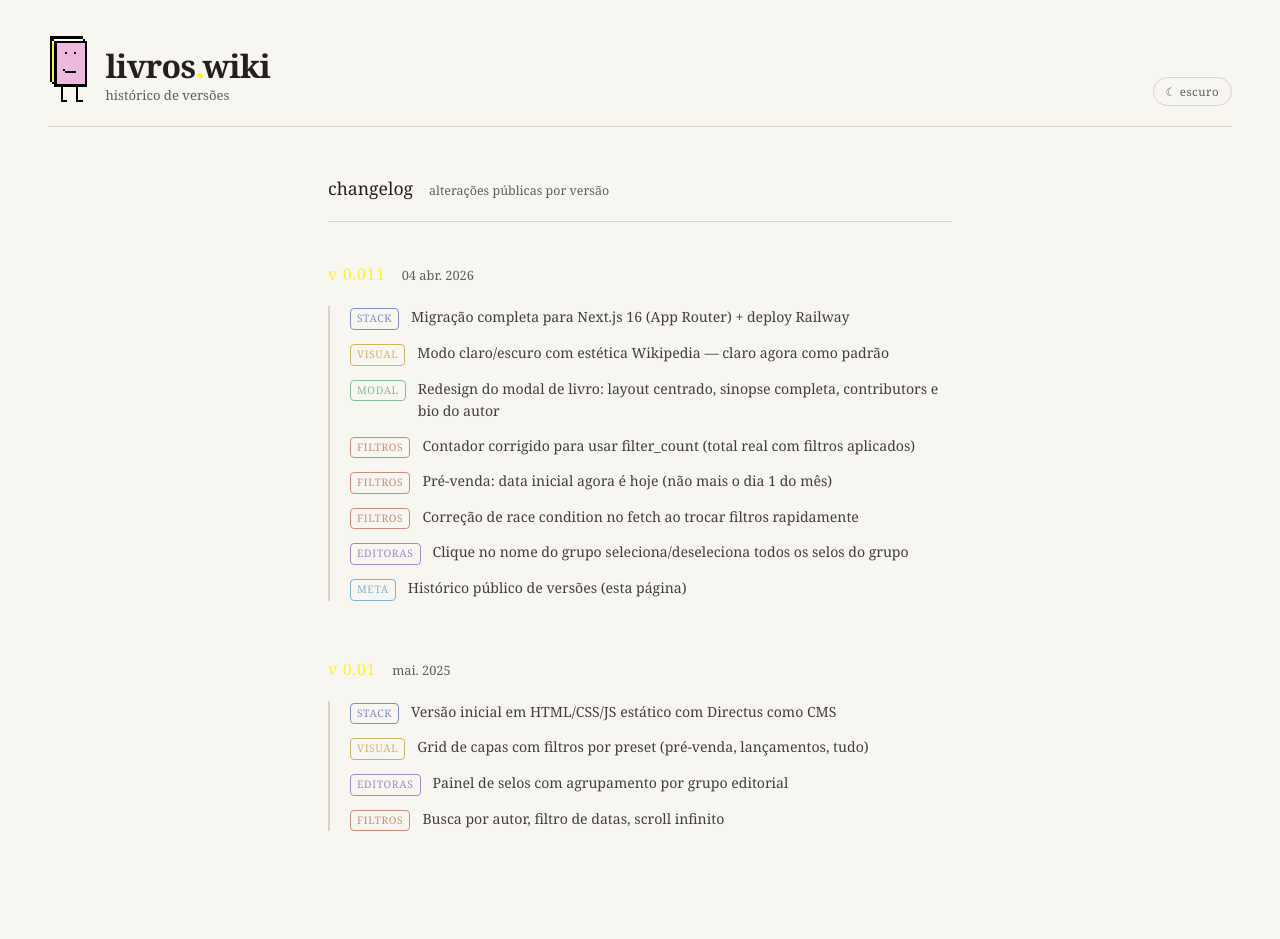
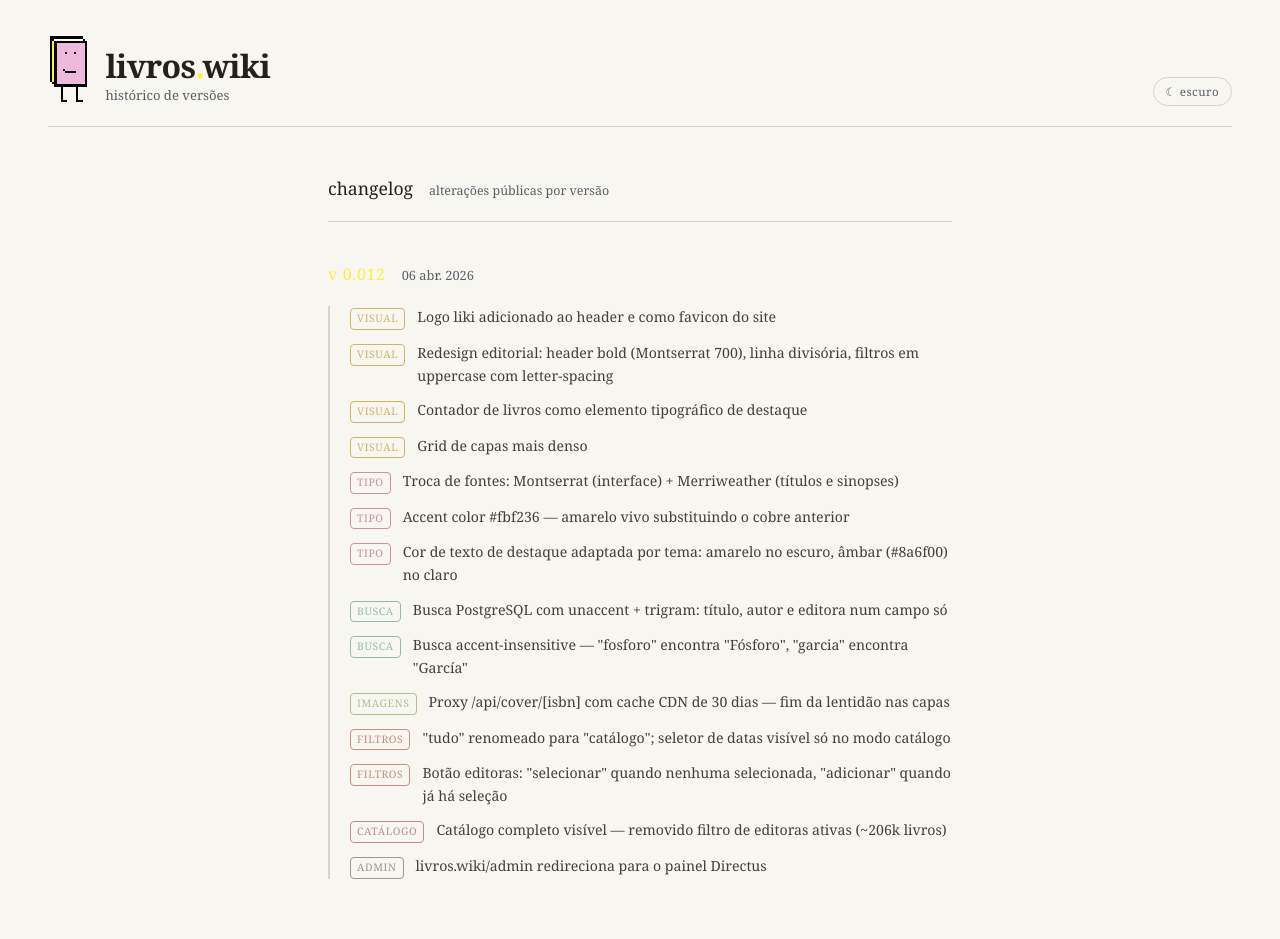
Before and after one commit to dlameira/livros-wiki-next, a Next.js app: page /changelog in a window 1280 px wide. Shown: the top 939 px of the page. Built offline with nearby package versions, Linux system fonts and the light colour scheme.

Commit message:
feat: changelog v0.012 — logo, redesign editorial, fontes, busca, proxy imagens, catálogo completo

```diff
--- a/src/app/changelog/page.tsx
+++ b/src/app/changelog/page.tsx
@@ -4,6 +4,26 @@ import Link from 'next/link'
 import SiteHeader from '@/components/SiteHeader'
 
 const VERSIONS = [
+  {
+    versao: '0.012',
+    data: '06 abr. 2026',
+    mudancas: [
+      { tipo: 'visual',   desc: 'Logo liki adicionado ao header e como favicon do site' },
+      { tipo: 'visual',   desc: 'Redesign editorial: header bold (Montserrat 700), linha divisória, filtros em uppercase com letter-spacing' },
+      { tipo: 'visual',   desc: 'Contador de livros como elemento tipográfico de destaque' },
+      { tipo: 'visual',   desc: 'Grid de capas mais denso' },
+      { tipo: 'tipografia', desc: 'Troca de fontes: Montserrat (interface) + Merriweather (títulos e sinopses)' },
+      { tipo: 'tipografia', desc: 'Accent color #fbf236 — amarelo vivo substituindo o cobre anterior' },
+      { tipo: 'tipografia', desc: 'Cor de texto de destaque adaptada por tema: amarelo no escuro, âmbar (#8a6f00) no claro' },
+      { tipo: 'busca',    desc: 'Busca PostgreSQL com unaccent + trigram: título, autor e editora num campo só' },
+      { tipo: 'busca',    desc: 'Busca accent-insensitive — "fosforo" encontra "Fósforo", "garcia" encontra "García"' },
+      { tipo: 'imagens',  desc: 'Proxy /api/cover/[isbn] com cache CDN de 30 dias — fim da lentidão nas capas' },
+      { tipo: 'filtros',  desc: '"tudo" renomeado para "catálogo"; seletor de datas visível só no modo catálogo' },
+      { tipo: 'filtros',  desc: 'Botão editoras: "selecionar" quando nenhuma selecionada, "adicionar" quando já há seleção' },
+      { tipo: 'catalogo', desc: 'Catálogo completo visível — removido filtro de editoras ativas (~206k livros)' },
+      { tipo: 'admin',    desc: 'livros.wiki/admin redireciona para o painel Directus' },
+    ],
+  },
   {
     versao: '0.011',
     data: '04 abr. 2026',
@@ -31,21 +51,31 @@ const VERSIONS = [
 ]
 
 const TIPO_LABEL: Record<string, string> = {
-  stack:     'stack',
-  visual:    'visual',
-  modal:     'modal',
-  filtros:   'filtros',
-  editoras:  'editoras',
-  changelog: 'meta',
+  stack:      'stack',
+  visual:     'visual',
+  modal:      'modal',
+  filtros:    'filtros',
+  editoras:   'editoras',
+  changelog:  'meta',
+  tipografia: 'tipo',
+  busca:      'busca',
+  imagens:    'imagens',
+  catalogo:   'catálogo',
+  admin:      'admin',
 }
 
 const TIPO_COR: Record<string, string> = {
-  stack:     '#6b7cc4',
-  visual:    '#c9a84c',
-  modal:     '#72b48a',
-  filtros:   '#c47c6b',
-  editoras:  '#9b72c4',
-  changelog: '#72a4c4',
+  stack:      '#6b7cc4',
+  visual:     '#c9a84c',
+  modal:      '#72b48a',
+  filtros:    '#c47c6b',
+  editoras:   '#9b72c4',
+  changelog:  '#72a4c4',
+  tipografia: '#c47c9b',
+  busca:      '#7cb4a4',
+  imagens:    '#a4b47c',
+  catalogo:   '#b47c7c',
+  admin:      '#888',
 }
 
 export default function ChangelogPage() {
--- a/src/components/SiteHeader.tsx
+++ b/src/components/SiteHeader.tsx
@@ -35,7 +35,7 @@ export default function SiteHeader({ subtitle }: SiteHeaderProps) {
               <>
                 <p style={{ fontSize: '0.72rem', color: 'var(--muted)', letterSpacing: '0.08em', textTransform: 'uppercase' }}>
                   livros sem algoritmos &nbsp;·&nbsp;{' '}
-                  <Link href="/changelog" style={{ color: 'var(--muted)', opacity: .5, textDecoration: 'none' }}>v 0.011</Link>
+                  <Link href="/changelog" style={{ color: 'var(--muted)', opacity: .5, textDecoration: 'none' }}>v 0.012</Link>
                 </p>
                 <p style={{ fontSize: '0.62rem', color: 'var(--muted)', opacity: .4, marginTop: 3, letterSpacing: '0.02em' }}>
                   por daniel lameira + metabooks
```
